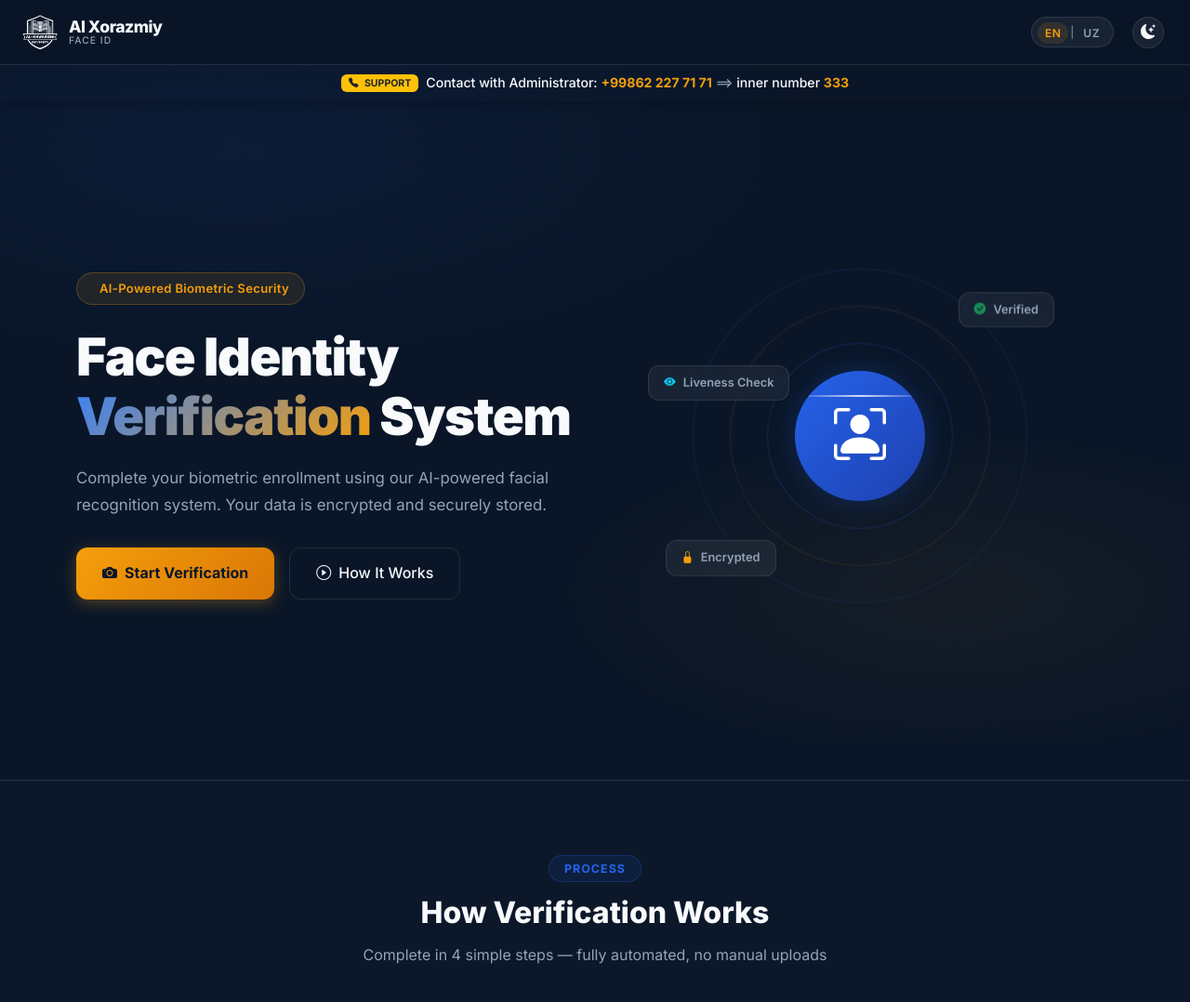
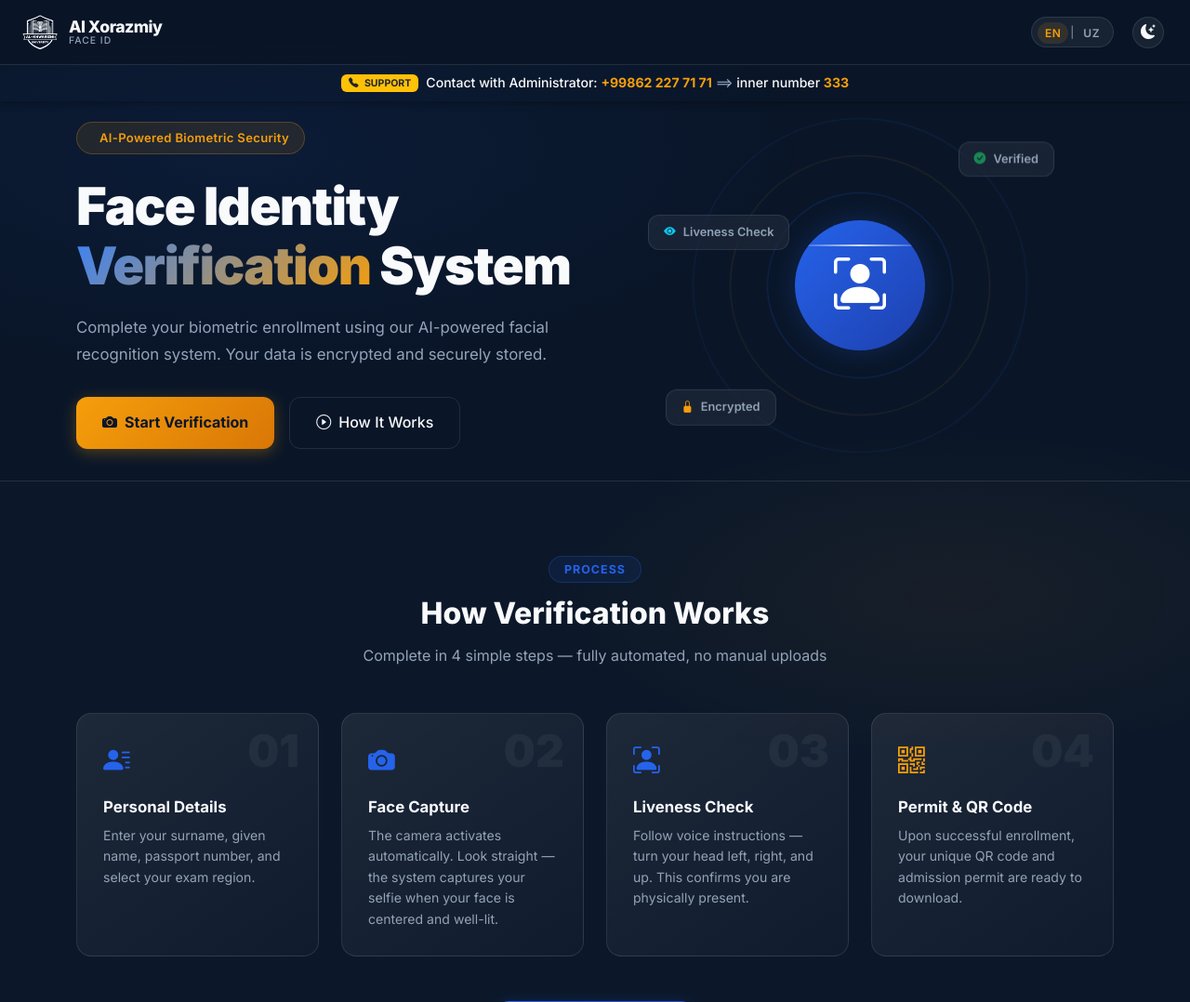
Before and after one commit to johnsmitth8729-creator/face_id, a Django app: page / in a window 1280 px wide. Shown: the top 1078 px of the page at 93% size. Run offline with Django 5.2, Linux system fonts and the light colour scheme; parts of the project's set-up code (start-up, migrations or seed data) failed here and were passed over.

Commit message:
user panel updated

```diff
--- a/templates/public/home.html
+++ b/templates/public/home.html
@@ -7,7 +7,7 @@
 <!-- ── HERO SECTION ── -->
 <section class="hero-section">
   <div class="container">
-    <div class="row align-items-center min-vh-85">
+    <div class="row align-items-center">
       <div class="col-lg-6 animate-slide-up">
         <!-- Badge -->
         <div class="hero-badge mb-4">
@@ -196,7 +196,7 @@
 <style>
 /* ── HOME PAGE SPECIFIC STYLES ── */
 .hero-section {
-  padding: 20px 0 30px;
+  padding: 8px 0 20px;
   min-height: auto;
   display: flex;
   align-items: center;
```
